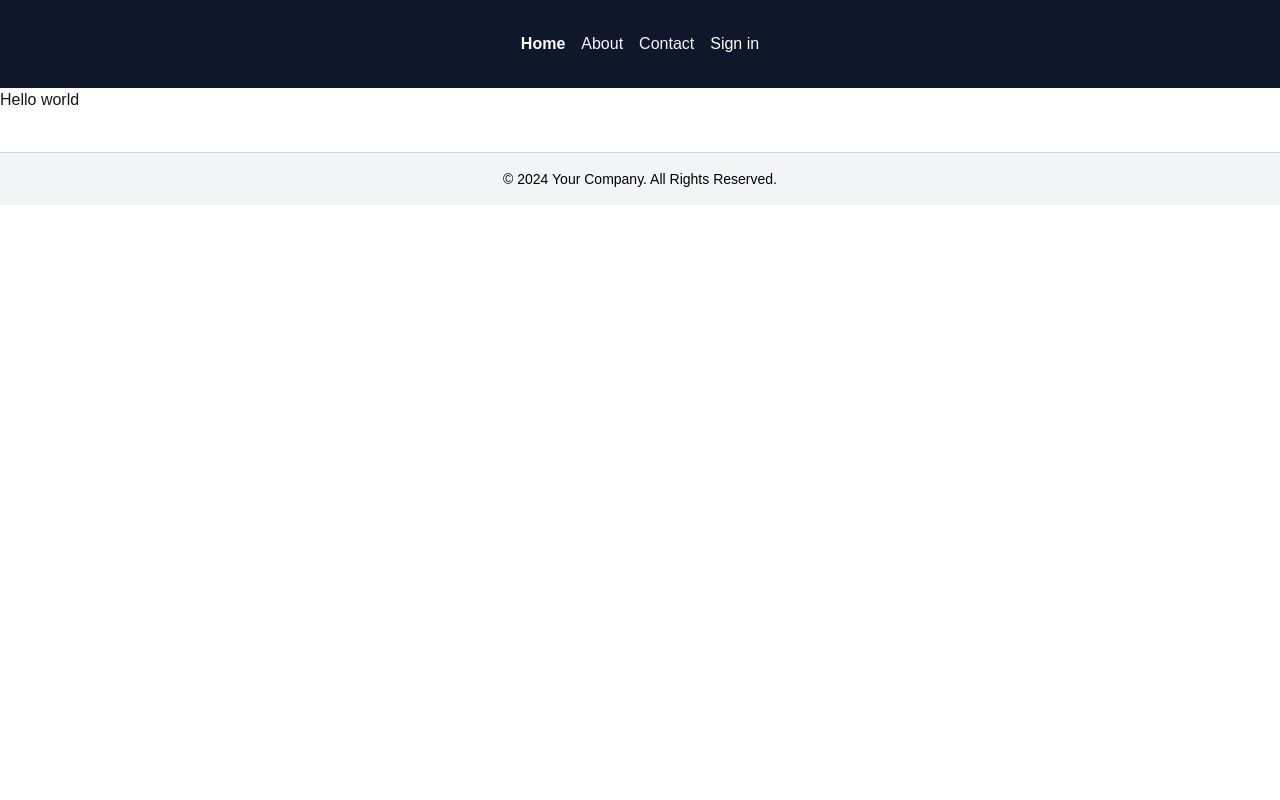
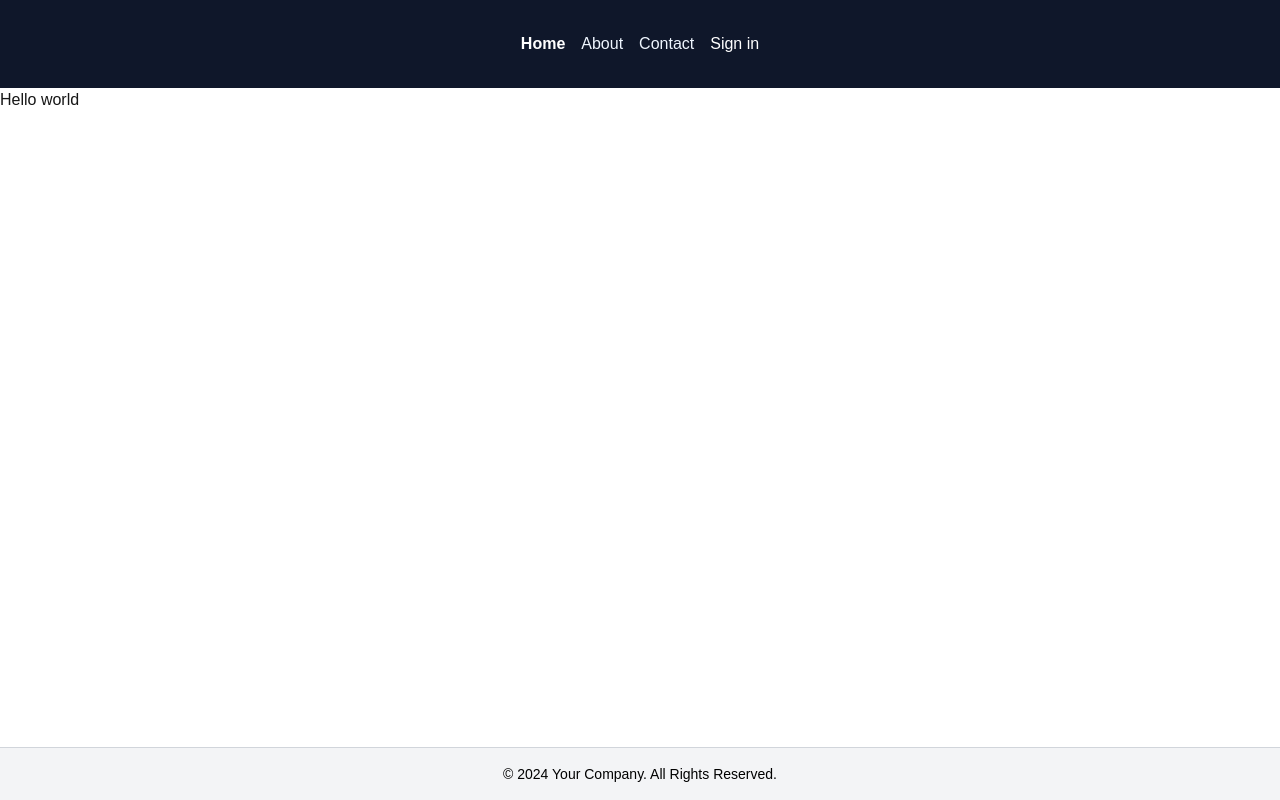
Before and after one commit to jiebinzhou98/project01, a Next.js app in the folder self-blog/: page / in a window 1280 px wide. Built offline with nearby package versions, Linux system fonts and the light colour scheme; no server answers.

Commit message:
Update footer position

```diff
--- a/self-blog/app/layout.tsx
+++ b/self-blog/app/layout.tsx
@@ -27,14 +27,14 @@
 }>) {
   return (
     <ClerkProvider>
-      <html lang="en">
+      <html lang="en" className="h-full">
         <body
-          className={`${geistSans.variable} ${geistMono.variable} antialiased`}
+          className={`${geistSans.variable} ${geistMono.variable} antialiased flex flex-col min-h-screen`}
         >
           <header className="bg-slate-900 text-white p-4 text-center">
             <Navigation />
           </header>
-          {children}
+          <main className="flex-grow">{children}</main>
           <Foooter/>
         </body>
       </html>
```
